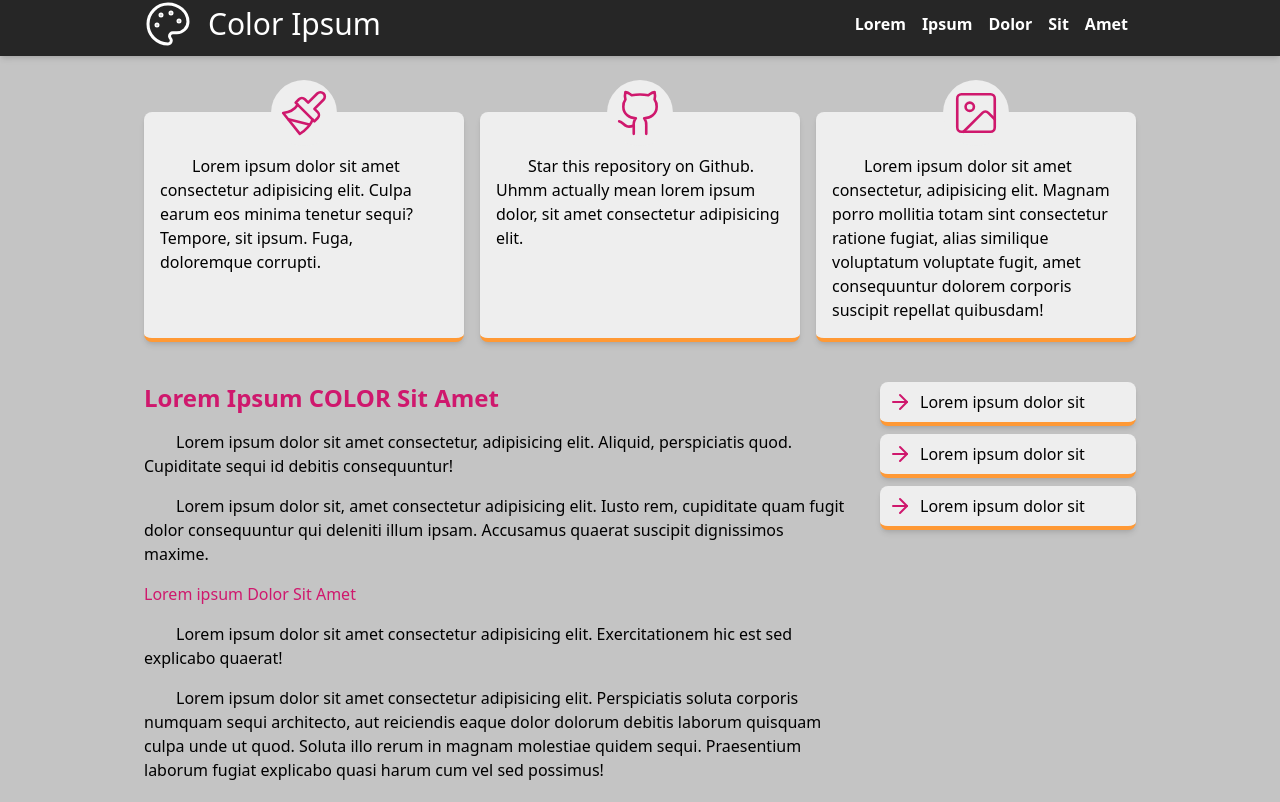
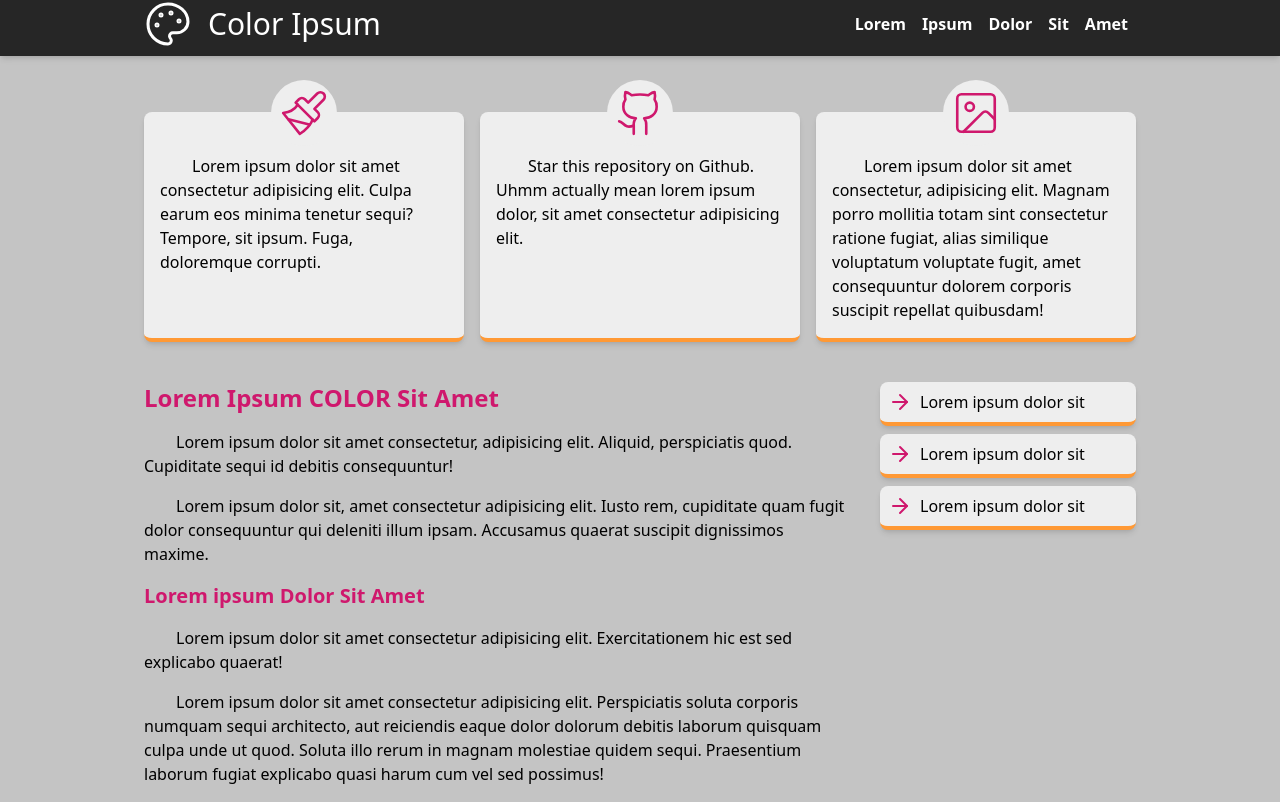
Before and after one commit to Elagoht/live-palette, a React (Vite) app: page / in a window 1280 px wide. Shown: the part 1488-2290 px from the top of the page. Built offline with nearby package versions, Linux system fonts and the light colour scheme.

Commit message:
chore: h2 style

```diff
--- a/src/index.css
+++ b/src/index.css
@@ -47,6 +47,9 @@
   h1 {
     @apply text-2xl font-bold;
   }
+  h2 {
+    @apply text-xl font-bold;
+  }
   p {
     @apply first-letter:ml-8;
   }
```
